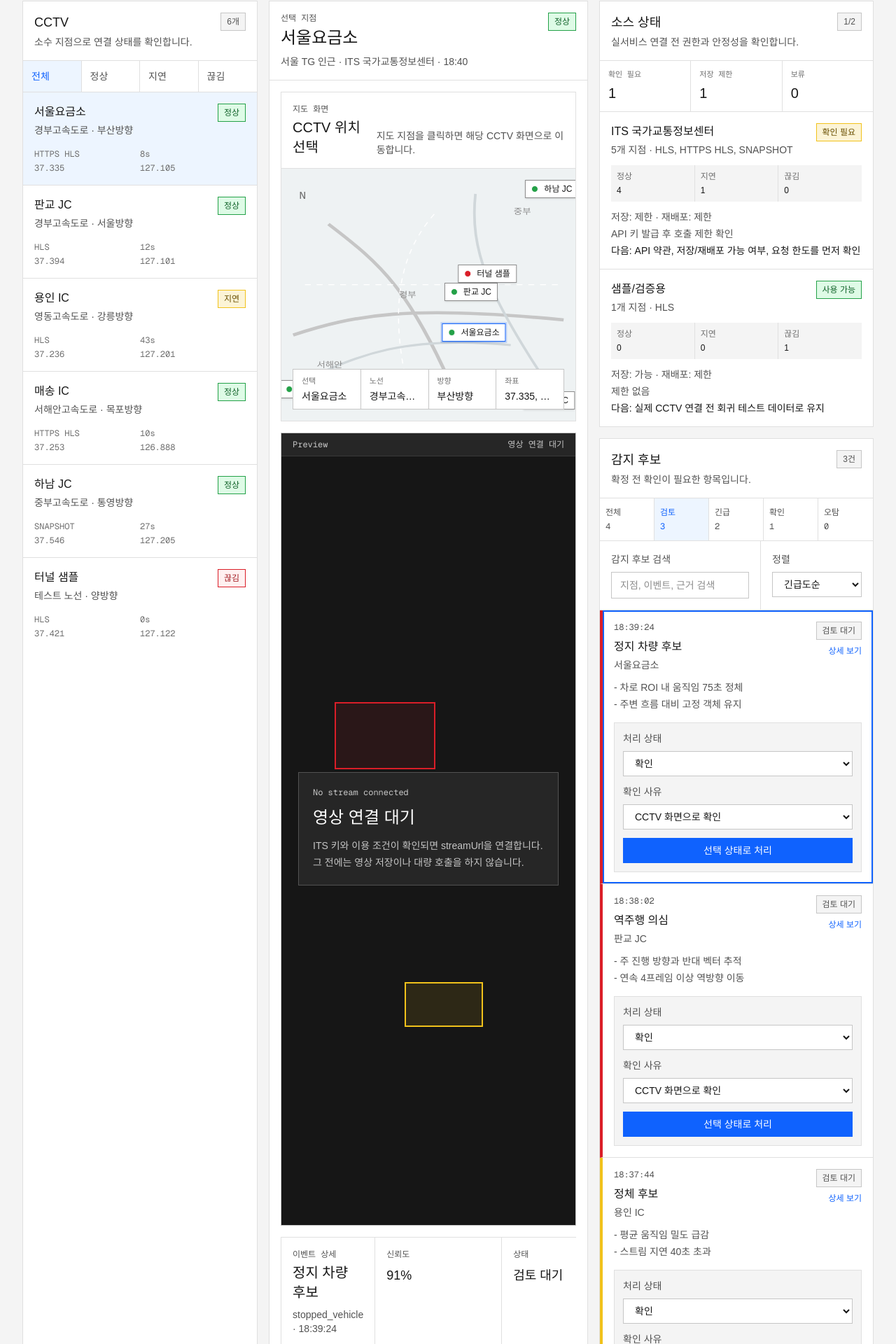
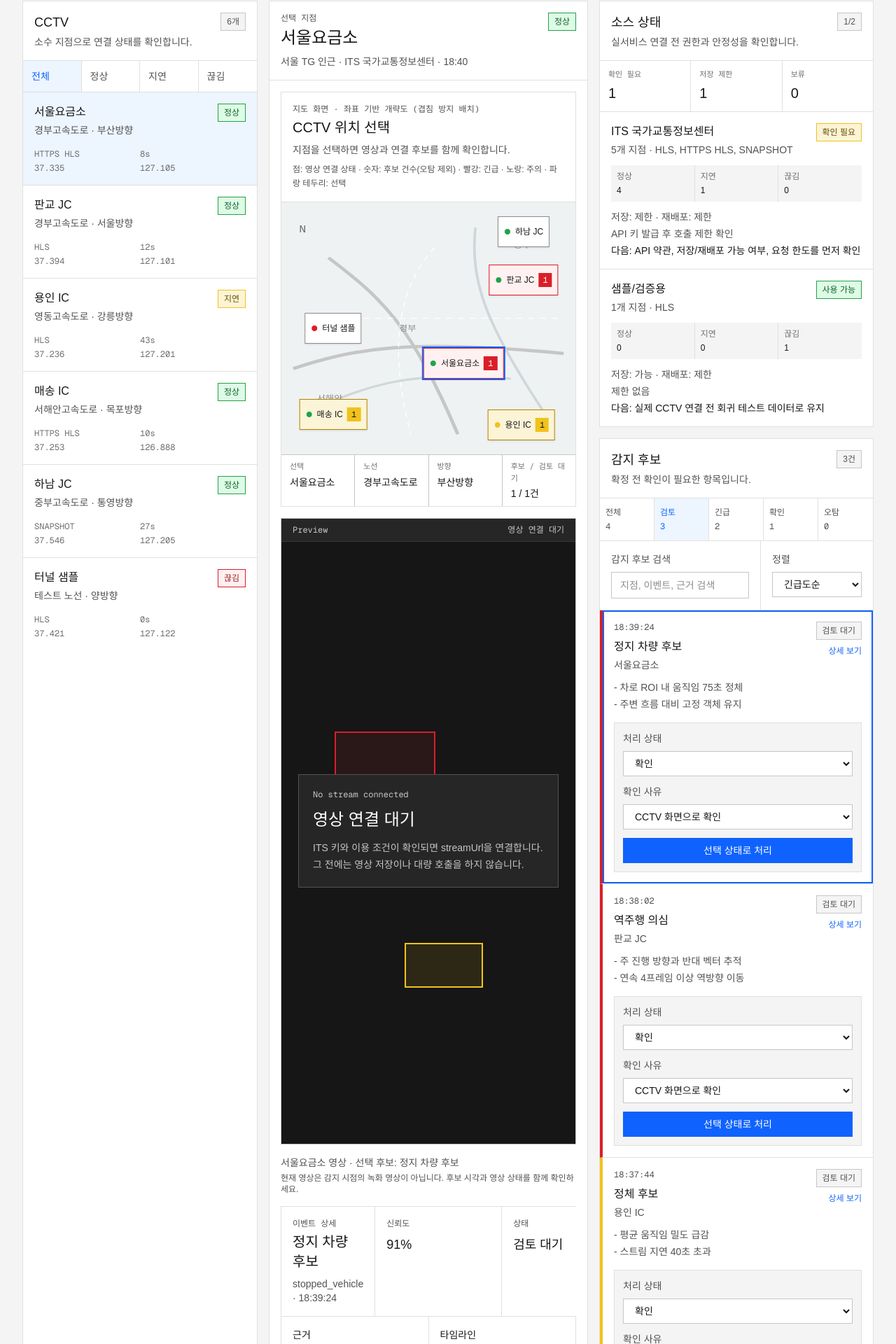
Before and after one commit to jikwon-labs/highway-cctv, a Next.js app: page / in a window 1280 px wide. Shown: the part 338-2258 px from the top of the page at 70% size. Built offline with nearby package versions, Linux system fonts and the light colour scheme.

Commit message:
[verified] feat: link map video and event selection

```diff
--- a/src/components/control-room-dashboard.tsx
+++ b/src/components/control-room-dashboard.tsx
@@ -3,6 +3,7 @@
 import { useMemo, useState } from "react";
 
 import { VideoPlayer } from "@/components/video-player";
+import { getFeedEventMarker, layoutMapMarkers, reconcileWorkspaceSelection, selectEventWorkspace, selectFeedWorkspace, type WorkspaceSelection } from "@/lib/workspace-selection";
 import type { CctvSnapshot, CctvSourceRuntimeStatus } from "@/lib/cctv-api";
 import { getCctvSourceLabel, mergeCctvSnapshot } from "@/lib/cctv-api";
 import {
@@ -17,7 +18,6 @@ import {
   filterFeedsByStatus,
   getEventsForFeed,
   getNextSelectedFeedId,
-  normalizeFeedToMap,
   updateEventReviewStatus,
   type FeedStatusFilter,
 } from "@/lib/dashboard";
@@ -25,7 +25,6 @@ import {
   buildEventQueueSummary,
   buildEventTimeline,
   filterEventQueue,
-  getNextSelectedEventId,
   searchEventQueue,
   sortEventQueue,
   type EventQueueFilter,
@@ -156,8 +155,10 @@ export function ControlRoomDashboard({
   const [feeds, setFeeds] = useState(initialFeeds);
   const [reviewHistory, setReviewHistory] = useState<ReviewHistoryEntry[]>(() => readStoredReviewHistory());
   const [events, setEvents] = useState(() => applyReviewHistoryToEvents(initialEvents, reviewHistory));
-  const [selectedFeedId, setSelectedFeedId] = useState(initialFeeds[0]?.id ?? "");
-  const [selectedEventId, setSelectedEventId] = useState(() => getNextSelectedEventId(initialEvents));
+  const [workspaceSelection, setWorkspaceSelection] = useState<WorkspaceSelection>(() =>
+    selectFeedWorkspace(initialFeeds, events, initialFeeds[0]?.id ?? "") ?? { feedId: "", eventId: "" },
+  );
+  const { feedId: selectedFeedId, eventId: selectedEventId } = workspaceSelection;
   const [statusFilter, setStatusFilter] = useState<FeedStatusFilter>("all");
   const [eventQueueFilter, setEventQueueFilter] = useState<EventQueueFilter>("needs_review");
   const [eventQueueSort, setEventQueueSort] = useState<EventQueueSort>("priority");
@@ -181,7 +182,8 @@ export function ControlRoomDashboard({
     [events, eventQueueFilter, eventQueueSort, eventSearchQuery, feeds],
   );
   const priorityEvents = visibleQueueEvents.slice(0, 4);
-  const selectedEvent = priorityEvents.find((event) => event.id === selectedEventId) ?? priorityEvents[0];
+  // Queue filtering must never replace the selected location with another event.
+  const selectedEvent = events.find((event) => event.id === selectedEventId && event.feedId === selectedFeed?.id);
   const selectedEventTimeline = selectedEvent ? buildEventTimeline(selectedEvent, reviewHistory) : [];
   const summary = getControlRoomSummary(feeds, events);
   const sourceStatusCards = useMemo(() => buildSourceStatusCards(feeds, sourceProfiles), [feeds]);
@@ -194,28 +196,35 @@ export function ControlRoomDashboard({
     const nextVisibleFeeds = filterFeedsByStatus(feeds, nextFilter);
 
     setStatusFilter(nextFilter);
-    setSelectedFeedId((currentFeedId) => getNextSelectedFeedId(nextVisibleFeeds, currentFeedId));
+    setWorkspaceSelection((current) =>
+      selectFeedWorkspace(feeds, events, getNextSelectedFeedId(nextVisibleFeeds, current.feedId)) ?? current,
+    );
+  }
+
+  function handleSelectFeed(feedId: string) {
+    const selection = selectFeedWorkspace(feeds, events, feedId);
+    if (!selection) return;
+    setWorkspaceSelection(selection);
+    if (!visibleFeeds.some((feed) => feed.id === feedId)) setStatusFilter("all");
+  }
+
+  function handleSelectEvent(eventId: string) {
+    const selection = selectEventWorkspace(feeds, events, eventId);
+    if (!selection) return;
+    setWorkspaceSelection(selection);
+    if (!visibleFeeds.some((feed) => feed.id === selection.feedId)) setStatusFilter("all");
   }
 
   function handleEventQueueFilterChange(nextFilter: EventQueueFilter) {
-    const nextEvents = sortEventQueue(searchEventQueue(filterEventQueue(events, nextFilter), feeds, eventSearchQuery), feeds, eventQueueSort);
-
     setEventQueueFilter(nextFilter);
-    setSelectedEventId((currentEventId) => getNextSelectedEventId(nextEvents, currentEventId));
   }
 
   function handleEventQueueSortChange(nextSort: EventQueueSort) {
-    const nextEvents = sortEventQueue(searchEventQueue(filterEventQueue(events, eventQueueFilter), feeds, eventSearchQuery), feeds, nextSort);
-
     setEventQueueSort(nextSort);
-    setSelectedEventId((currentEventId) => getNextSelectedEventId(nextEvents, currentEventId));
   }
 
   function handleEventSearchChange(nextQuery: string) {
-    const nextEvents = sortEventQueue(searchEventQueue(filterEventQueue(events, eventQueueFilter), feeds, nextQuery), feeds, eventQueueSort);
-
     setEventSearchQuery(nextQuery);
-    setSelectedEventId((currentEventId) => getNextSelectedEventId(nextEvents, currentEventId));
   }
 
   function handleReview(eventId: string, reviewStatus: ReviewStatus) {
@@ -257,12 +266,11 @@ export function ControlRoomDashboard({
 
       const snapshot = (await response.json()) as CctvSnapshot;
       const mergedSnapshot = mergeCctvSnapshot(snapshot, events);
-      const nextVisibleFeeds = filterFeedsByStatus(mergedSnapshot.feeds, statusFilter);
-
       setFeeds(mergedSnapshot.feeds);
       setEvents(mergedSnapshot.events);
-      setSelectedFeedId((currentFeedId) => getNextSelectedFeedId(nextVisibleFeeds, currentFeedId));
-      setSelectedEventId((currentEventId) => getNextSelectedEventId(mergedSnapshot.events, currentEventId));
+      setWorkspaceSelection((current) =>
+        reconcileWorkspaceSelection(mergedSnapshot.feeds, mergedSnapshot.events, current),
+      );
       setSourceRuntimeStatus(snapshot.meta.runtimeStatus ?? defaultRuntimeStatus);
       setApiStatus(`${getCctvSourceLabel(snapshot.meta.source)} · ${snapshot.meta.generatedAt.slice(11, 19)} 갱신`);
     } catch (error) {
@@ -289,17 +297,19 @@ export function ControlRoomDashboard({
             feeds={visibleFeeds}
             selectedFeedId={selectedFeed?.id ?? ""}
             statusFilter={statusFilter}
-            onSelectFeed={setSelectedFeedId}
+            onSelectFeed={handleSelectFeed}
             onFilterChange={handleFilterChange}
           />
           {selectedFeed ? (
             <VideoWorkspace
               feed={selectedFeed}
-              feeds={visibleFeeds.length > 0 ? visibleFeeds : feeds}
+              feeds={feeds}
+              allEvents={events}
+              onSelectEvent={handleSelectEvent}
               events={selectedFeedEvents}
               selectedEvent={selectedEvent}
               eventTimeline={selectedEventTimeline}
-              onSelectFeed={setSelectedFeedId}
+              onSelectFeed={handleSelectFeed}
             />
           ) : (
             <EmptyPanel />
@@ -316,7 +326,7 @@ export function ControlRoomDashboard({
             onEventQueueSortChange={handleEventQueueSortChange}
             onEventSearchChange={handleEventSearchChange}
             selectedEventId={selectedEvent?.id ?? ""}
-            onSelectEvent={setSelectedEventId}
+            onSelectEvent={handleSelectEvent}
             feeds={feeds}
             reviewHistory={reviewHistory}
             reviewTargetStatusByEventId={reviewTargetStatusByEventId}
@@ -482,24 +492,21 @@ function FeedList({
 }
 
 function VideoWorkspace({
-  feed,
-  feeds,
-  events,
-  selectedEvent,
-  eventTimeline,
-  onSelectFeed,
+  feed, feeds, events, allEvents, selectedEvent, eventTimeline, onSelectFeed, onSelectEvent,
 }: {
   feed: CctvFeed;
   feeds: CctvFeed[];
   events: DetectionEvent[];
+  allEvents: DetectionEvent[];
   selectedEvent?: DetectionEvent;
   eventTimeline: EventTimelineItem[];
   onSelectFeed: (feedId: string) => void;
+  onSelectEvent: (eventId: string) => void;
 }) {
-  const visibleEvents = events.length > 0 ? events : [];
+  const visibleEvents = events;
 
   return (
-    <section className="flex min-h-[680px] flex-col border border-[#e0e0e0] bg-white">
+    <section aria-label="선택 CCTV 작업 영역" data-feed-id={feed.id} className="flex min-h-[680px] min-w-0 flex-col border border-[#e0e0e0] bg-white">
       <div className="flex flex-col gap-3 border-b border-[#e0e0e0] p-4 md:flex-row md:items-start md:justify-between">
         <div>
           <p className="font-mono text-xs text-[#525252]">선택 지점</p>
@@ -512,19 +519,25 @@ function VideoWorkspace({
       </div>
 
       <div className="flex flex-1 flex-col gap-4 p-4">
-        <CctvMap feeds={feeds} selectedFeed={feed} onSelectFeed={onSelectFeed} />
+        <CctvMap feeds={feeds} events={allEvents} selectedFeed={feed} onSelectFeed={onSelectFeed} />
         <VideoPlayer feed={feed} />
+        <p className="text-sm text-[#525252]" aria-live="polite">
+          {feed.name} 영상 · {selectedEvent ? `선택 후보: ${selectedEvent.label}` : "선택된 후보 없음"}
+          <span className="mt-1 block text-xs">현재 영상은 감지 시점의 녹화 영상이 아닙니다. 후보 시각과 영상 상태를 함께 확인하세요.</span>
+        </p>
         <EventDetailPanel event={selectedEvent} timeline={eventTimeline} />
 
         <div className="grid gap-px border border-[#e0e0e0] bg-[#e0e0e0] md:grid-cols-3">
           {visibleEvents.length > 0 ? (
             visibleEvents.slice(0, 3).map((event) => (
-              <article key={event.id} className="bg-white p-4">
+              <button key={event.id} type="button" aria-pressed={event.id === selectedEvent?.id}
+                onClick={() => onSelectEvent(event.id)} className={`bg-white p-4 text-left hover:bg-[#edf5ff] focus-visible:outline-2 focus-visible:outline-[#0f62fe] ${event.id === selectedEvent?.id ? "ring-2 ring-inset ring-[#0f62fe]" : ""}`}>
                 <div className={`mb-3 h-1 w-8 ${severityBarClass[event.severity]}`} />
                 <p className="font-mono text-xs text-[#525252]">{event.detectedAt}</p>
                 <h3 className="mt-2 font-medium text-[#161616]">{event.label}</h3>
-                <p className="mt-2 text-sm text-[#525252]">신뢰도 {(event.confidence * 100).toFixed(0)}%</p>
-              </article>
+                <p className="mt-2 text-sm text-[#525252]">신뢰도 {(event.confidence * 100).toFixed(0)}% · {reviewLabel[event.reviewStatus]}</p>
+                <span className="mt-2 block text-xs text-[#0f62fe]">이 후보 상세 보기</span>
+              </button>
             ))
           ) : (
             <article className="bg-white p-4 text-sm text-[#525252] md:col-span-3">
@@ -546,14 +559,14 @@ function EventDetailPanel({
 }) {
   if (!event) {
     return (
-      <section className="border border-[#e0e0e0] bg-white p-4 text-sm text-[#525252]">
-        선택된 감지 후보가 없습니다.
+      <section aria-label="이벤트 상세" className="border border-[#e0e0e0] bg-white p-4 text-sm text-[#525252]">
+        이 CCTV에 선택된 감지 후보가 없습니다.
       </section>
     );
   }
 
   return (
-    <section className="border border-[#e0e0e0] bg-white">
+    <section aria-label="이벤트 상세" data-event-id={event.id} className="border border-[#e0e0e0] bg-white">
       <div className="grid gap-px border-b border-[#e0e0e0] bg-[#e0e0e0] md:grid-cols-[1fr_180px_120px]">
         <div className="bg-white p-4">
           <p className="font-mono text-xs text-[#525252]">이벤트 상세</p>
@@ -601,56 +614,64 @@ function DetailMetric({ label, value }: { label: string; value: string }) {
 }
 
 function CctvMap({
-  feeds,
-  selectedFeed,
-  onSelectFeed,
+  feeds, events, selectedFeed, onSelectFeed,
 }: {
   feeds: CctvFeed[];
+  events: DetectionEvent[];
   selectedFeed: CctvFeed;
   onSelectFeed: (feedId: string) => void;
 }) {
+  const markerPoints = layoutMapMarkers(feeds);
   return (
-    <section className="border border-[#e0e0e0] bg-[#f4f4f4]">
-      <div className="flex flex-col gap-1 border-b border-[#e0e0e0] bg-white p-4 md:flex-row md:items-end md:justify-between">
-        <div>
-          <p className="font-mono text-xs text-[#525252]">지도 화면</p>
+    <section aria-label="CCTV 지도" className="border border-[#e0e0e0] bg-[#f4f4f4]">
+      <div className="border-b border-[#e0e0e0] bg-white p-4">
+        <p className="font-mono text-xs text-[#525252]">지도 화면 · 좌표 기반 개략도 (겹침 방지 배치)</p>
         <h3 className="mt-1 text-xl font-normal text-[#161616]">CCTV 위치 선택</h3>
-        </div>
-        <p className="text-sm text-[#525252]">지도 지점을 클릭하면 해당 CCTV 화면으로 이동합니다.</p>
+        <p className="mt-2 text-sm text-[#525252]">지점을 선택하면 영상과 연결 후보를 함께 확인합니다.</p>
+        <p className="mt-2 text-xs leading-5 text-[#525252]">점: 영상 연결 상태 · 숫자: 후보 건수(오탐 제외) · 빨강: 긴급 · 노랑: 주의 · 파랑 테두리: 선택</p>
       </div>
 
       <div className="relative h-[360px] overflow-hidden bg-[#eef2f3]">
         <MapBackground />
+        {/* An inset keeps edge labels and touch targets inside narrow viewports. */}
+        <div className="absolute inset-x-12 inset-y-4">
           {feeds.map((feed) => {
-          const point = normalizeFeedToMap(feeds, feed);
+            const point = markerPoints[feed.id];
             const selected = feed.id === selectedFeed.id;
-
+            const marker = getFeedEventMarker(events, feed.id);
+            const markerClass = marker.severity === "critical"
+              ? "border-[#da1e28] bg-[#fff1f1]" : marker.count > 0
+                ? "border-[#b28600] bg-[#fcf4d6]" : "border-[#8d8d8d] bg-white";
             return (
               <button
                 key={feed.id}
                 aria-label={`지도에서 ${feed.name} 선택`}
-              className={`group absolute z-10 flex -translate-x-1/2 -translate-y-1/2 items-center gap-2 border bg-white px-2 py-1 text-xs shadow-sm transition hover:border-[#0f62fe] hover:bg-[#edf5ff] ${
-                selected ? "border-[#0f62fe] ring-2 ring-[#0f62fe]/20" : "border-[#8d8d8d]"
-              }`}
+                aria-pressed={selected}
+                title={`${feed.name} · ${statusLabel[feed.status]} · 후보 ${marker.count}건 · 검토 대기 ${marker.needsReview}건`}
+                data-event-count={marker.count}
+                data-severity={marker.severity ?? "none"}
+                className={`absolute flex min-h-11 -translate-x-1/2 -translate-y-1/2 items-center gap-1.5 border px-2 py-1 text-xs shadow-sm transition hover:bg-[#edf5ff] focus-visible:z-30 focus-visible:outline-2 focus-visible:outline-[#0f62fe] ${markerClass} ${selected ? "z-20 ring-2 ring-[#0f62fe]" : "z-10"}`}
                 style={{ left: `${point.x}%`, top: `${point.y}%` }}
                 type="button"
                 onClick={() => onSelectFeed(feed.id)}
               >
-              <span className={`h-2.5 w-2.5 rounded-full border border-white ${statusDotClass[feed.status]}`} />
-              <span className="max-w-20 truncate text-[#161616]">{feed.name}</span>
+                <span className={`h-2.5 w-2.5 shrink-0 rounded-full border border-white ${statusDotClass[feed.status]}`} />
+                <span className="max-w-16 truncate text-[#161616]">{feed.name}</span>
+                {marker.count > 0 ? (
+                  <span className={`px-1.5 py-0.5 font-mono ${marker.severity === "critical" ? "bg-[#da1e28] text-white" : "bg-[#f1c21b] text-[#161616]"}`}>
+                    {marker.count}
+                  </span>
+                ) : null}
               </button>
             );
           })}
-
-        <div className="absolute bottom-4 left-4 right-4 z-20 grid gap-px border border-[#c6c6c6] bg-[#c6c6c6] md:grid-cols-4">
+        </div>
+      </div>
+      <div className="grid grid-cols-2 gap-px border-t border-[#c6c6c6] bg-[#c6c6c6] md:grid-cols-4">
         <MapInfo label="선택" value={selectedFeed.name} />
         <MapInfo label="노선" value={selectedFeed.route} />
         <MapInfo label="방향" value={selectedFeed.direction} />
-          <MapInfo
-            label="좌표"
-            value={`${selectedFeed.coordinates.lat.toFixed(3)}, ${selectedFeed.coordinates.lng.toFixed(3)}`}
-          />
-        </div>
+        <MapInfo label="후보 / 검토 대기" value={`${getFeedEventMarker(events, selectedFeed.id).count} / ${getFeedEventMarker(events, selectedFeed.id).needsReview}건`} />
       </div>
     </section>
   );
--- /dev/null
+++ b/src/lib/workspace-selection.ts
@@ -0,0 +1,62 @@
+import type { CctvFeed, DetectionEvent, EventSeverity } from "./cctv";
+import { getEventsForFeed, normalizeFeedToMap, type MapPoint } from "./dashboard";
+
+// Small schematic overview only. Move labels slightly, not the stored coordinates.
+export function layoutMapMarkers(feeds: CctvFeed[]): Record<string, MapPoint> {
+  const placed: MapPoint[] = [];
+  const points: Record<string, MapPoint> = {};
+  for (const feed of feeds) {
+    const origin = normalizeFeedToMap(feeds, feed);
+    const candidates = [origin, ...[8, 92].flatMap((x) => [8, 29, 50, 71, 92].map((y) => ({ x, y })))];
+    candidates.sort((a, b) => (a.x - origin.x) ** 2 + (a.y - origin.y) ** 2 - ((b.x - origin.x) ** 2 + (b.y - origin.y) ** 2));
+    const point = candidates.find((candidate) => placed.every((other) =>
+      Math.abs(candidate.x - other.x) >= 46 || Math.abs(candidate.y - other.y) >= 19,
+    )) ?? origin;
+    points[feed.id] = point;
+    placed.push(point);
+  }
+  return points;
+}
+
+export type WorkspaceSelection = { feedId: string; eventId: string };
+
+export function reconcileWorkspaceSelection(
+  feeds: CctvFeed[], events: DetectionEvent[], current: WorkspaceSelection,
+): WorkspaceSelection {
+  if (!feeds.some((feed) => feed.id === current.feedId)) {
+    return selectFeedWorkspace(feeds, events, feeds[0]?.id ?? "") ?? { feedId: "", eventId: "" };
+  }
+  if (!current.eventId || events.some((event) => event.id === current.eventId && event.feedId === current.feedId)) {
+    return current;
+  }
+  return selectFeedWorkspace(feeds, events, current.feedId) ?? { feedId: current.feedId, eventId: "" };
+}
+
+export function selectFeedWorkspace(
+  feeds: CctvFeed[], events: DetectionEvent[], feedId: string,
+): WorkspaceSelection | undefined {
+  if (!feeds.some((feed) => feed.id === feedId)) return undefined;
+
+  const candidates = getEventsForFeed(events, feedId).filter((event) => event.reviewStatus !== "dismissed");
+  const event = candidates.find((candidate) => candidate.reviewStatus === "needs_review") ?? candidates[0];
+  return { feedId, eventId: event?.id ?? "" };
+}
+
+export function selectEventWorkspace(
+  feeds: CctvFeed[], events: DetectionEvent[], eventId: string,
+): WorkspaceSelection | undefined {
+  const event = events.find((candidate) => candidate.id === eventId);
+  if (!event || !feeds.some((feed) => feed.id === event.feedId)) return undefined;
+  return { feedId: event.feedId, eventId };
+}
+
+export function getFeedEventMarker(events: DetectionEvent[], feedId: string): {
+  count: number; needsReview: number; severity: EventSeverity | undefined;
+} {
+  const candidates = getEventsForFeed(events, feedId).filter((event) => event.reviewStatus !== "dismissed");
+  return {
+    count: candidates.length,
+    needsReview: candidates.filter((event) => event.reviewStatus === "needs_review").length,
+    severity: candidates[0]?.severity,
+  };
+}
```
Also changed, not shown: 8 other files (tests, documents, lock files or other folders). Lines whose indentation alone changed are shown as unchanged.
